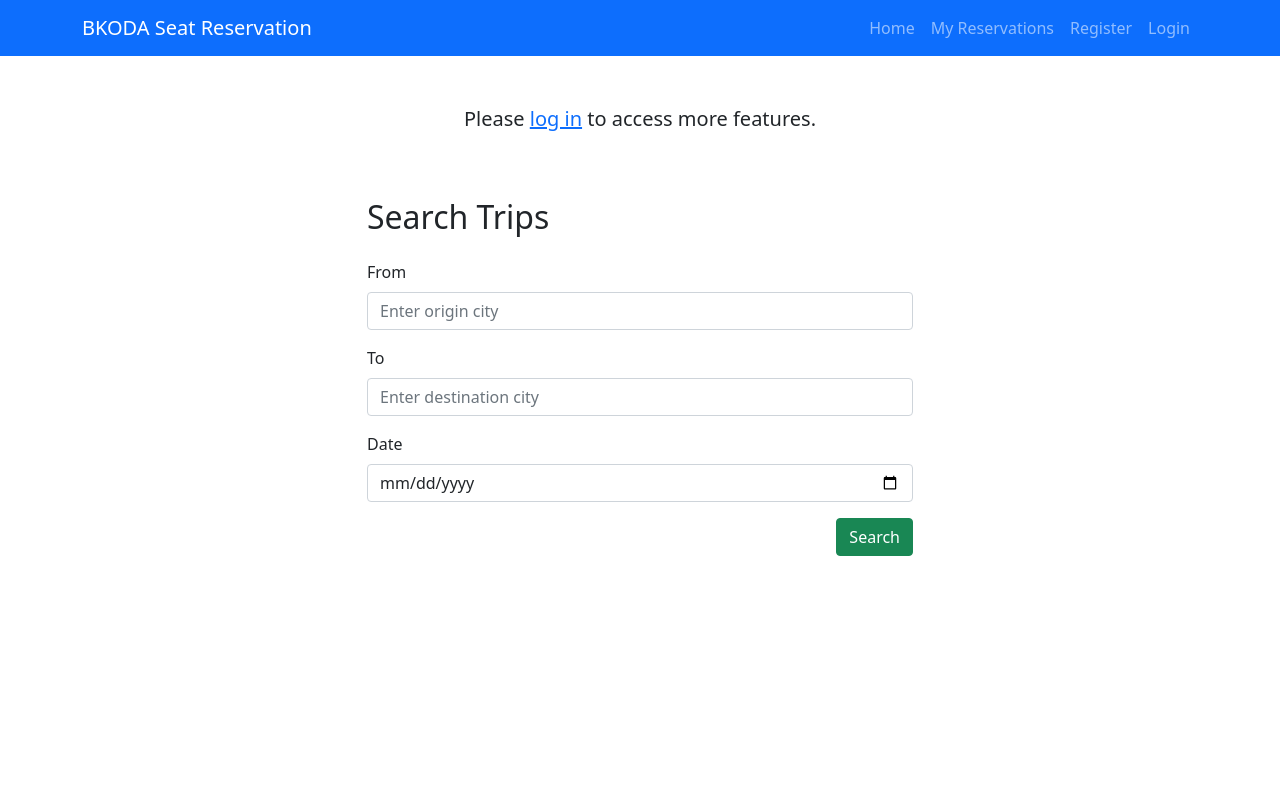
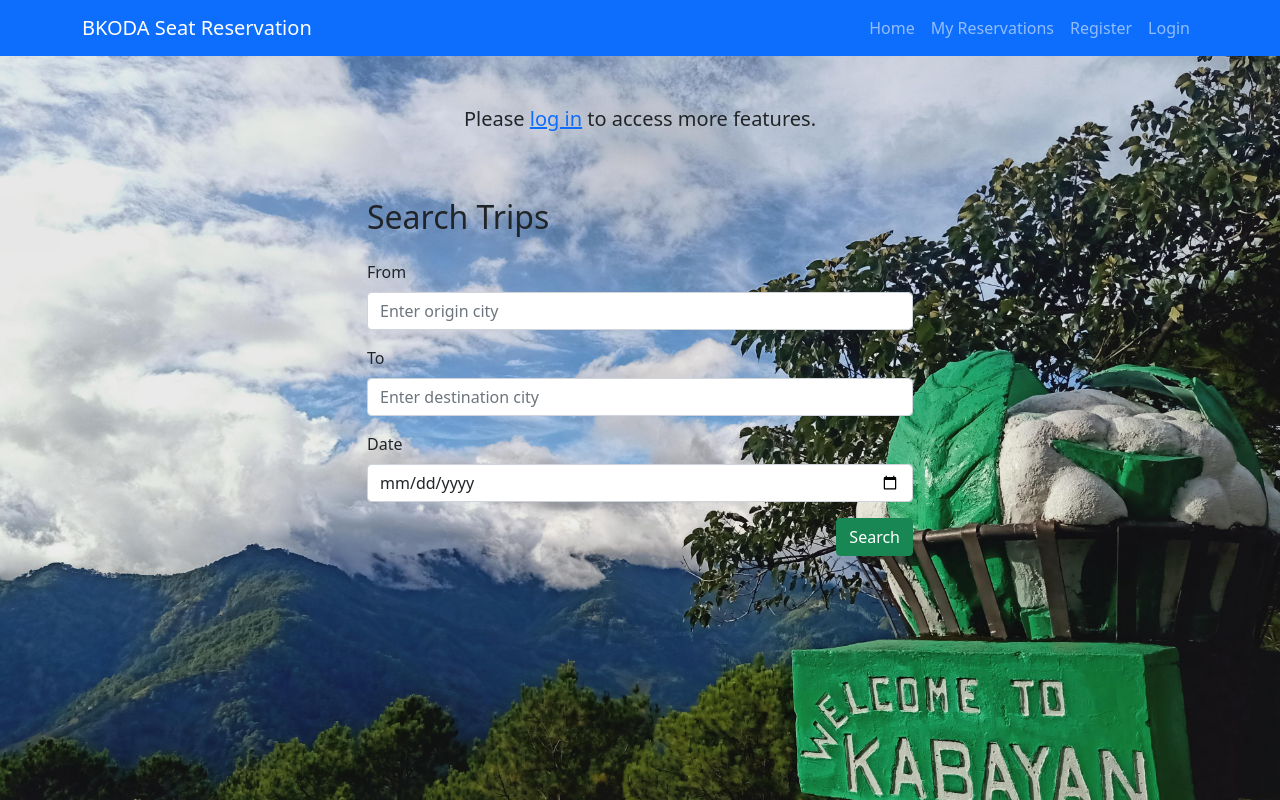
Before and after one commit to keelam13/bkoda_seat_reservation, a Django app: template templates/index.html in a window 1280 px wide. Run offline with Django 4.2, Linux system fonts and the light colour scheme; the template is opened without the code that fills it, so the values that code supplies are empty.

Commit message:
Add and style background image

```diff
--- /dev/null
+++ b/reservation/static/css/styles.css
@@ -0,0 +1,5 @@
+body {
+    background: rgba(0, 0, 0, 0.2)
+        url('/static/images/welcome-kabayan.jpg')
+        center center / cover no-repeat fixed;
+}
--- a/templates/base.html
+++ b/templates/base.html
@@ -8,7 +8,9 @@
     <title>BKODA Seat Reservation</title>
     <link href="https://cdn.jsdelivr.net/npm/bootstrap@5.0.1/dist/css/bootstrap.min.css" rel="stylesheet"
           integrity="sha384-+0n0xVW2eSR5OomGNYDnhzAbDsOXxcvSN1TPprVMTNDbiYZCxYbOOl7+AMvyTG2x" crossorigin="anonymous">
-    </head>
+    <!-- Custom CSS -->
+    <link rel="stylesheet" href="{% static 'css/styles.css' %}">
+</head>
 <body>
     <nav class="navbar navbar-expand-lg navbar-dark bg-primary">
         <div class="container">
```
Also changed, not shown: reservation/static/images/welcome-kabayan.jpg (added).
